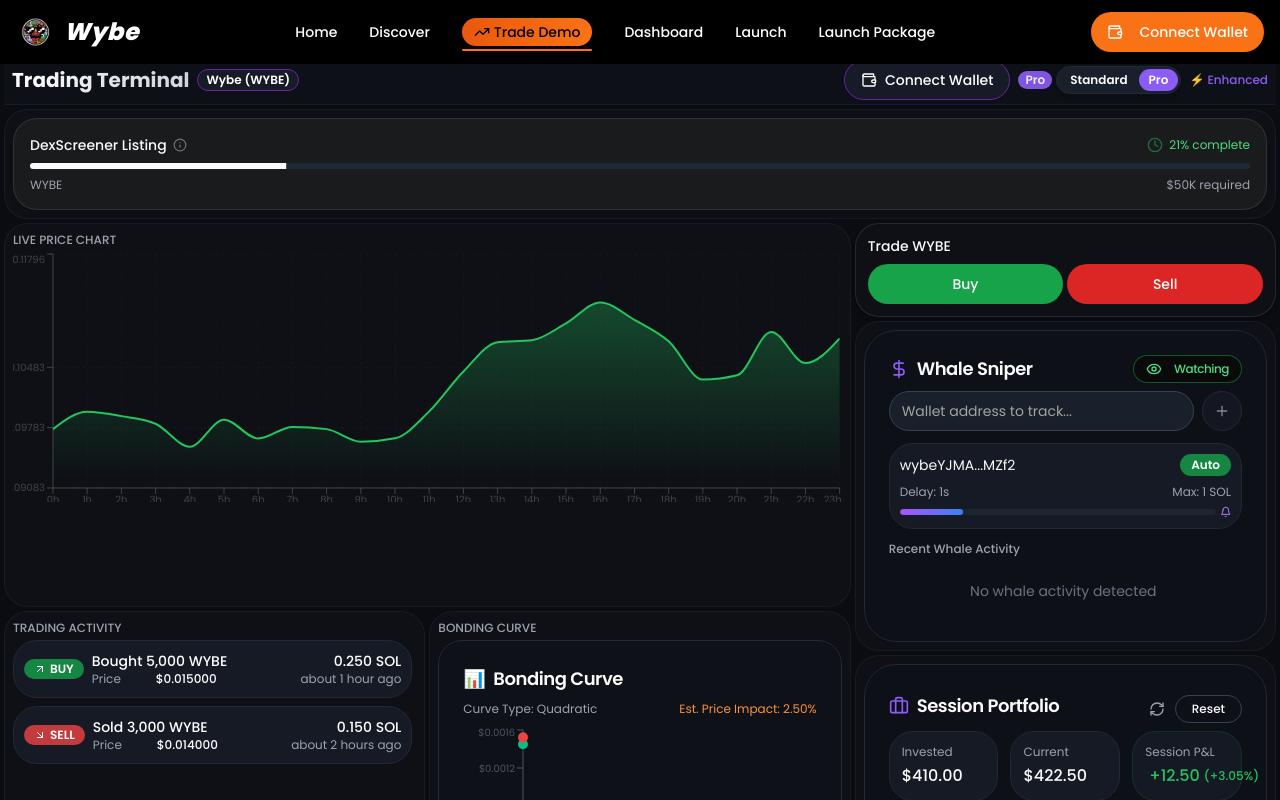
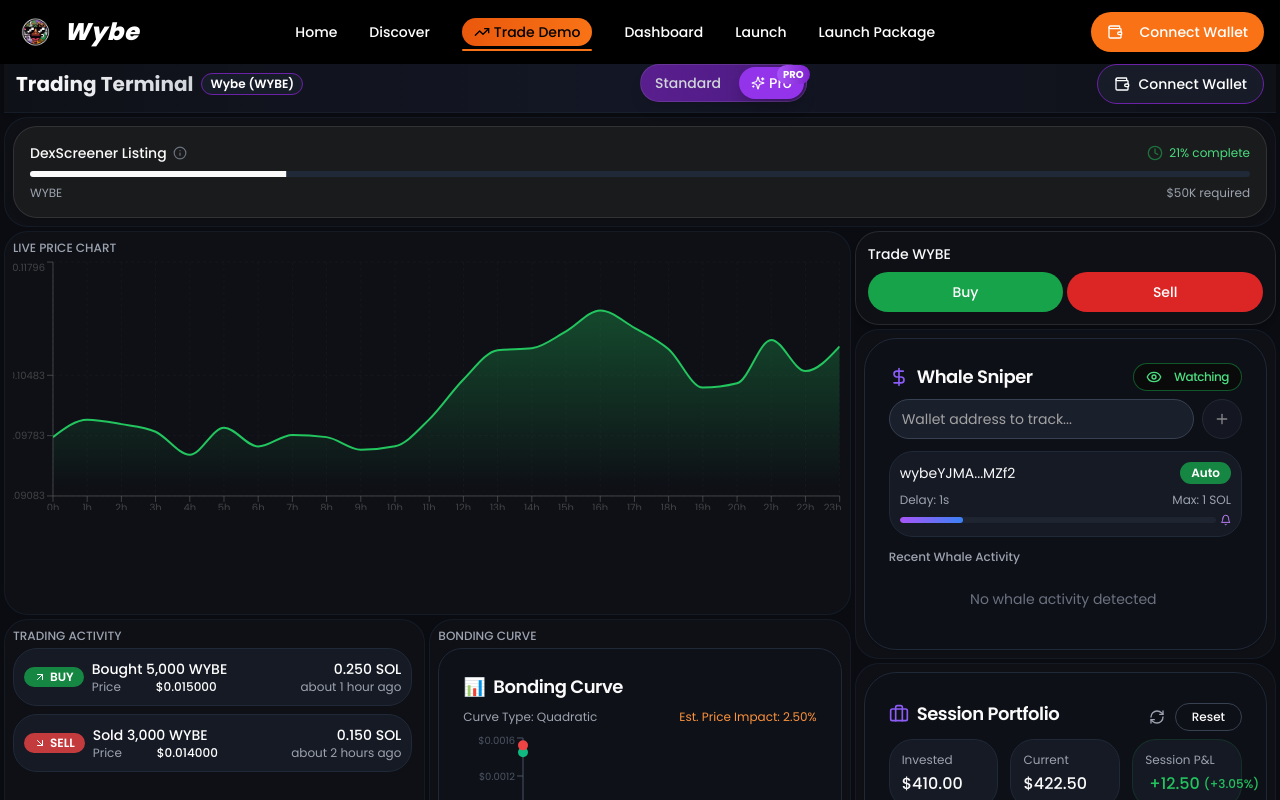
Before and after one commit to yashastest/wybe, a React (Vite) app: page /trade-demo in a window 1280 px wide. Shown: the top 800 px of the page. Built offline with nearby package versions, Linux system fonts and the light colour scheme.

Commit message:
feat: Add standard/pro trading mode toggle
Adds a prominent toggle to switch between standard and pro trading modes in the TradeDemo screen, enhancing the user interface.

```diff
--- a/src/components/EnhancedModeToggle.tsx
+++ b/src/components/EnhancedModeToggle.tsx
@@ -2,6 +2,10 @@
 import React from 'react';
 import { motion } from 'framer-motion';
 import { Badge } from '@/components/ui/badge';
+import { Toggle } from '@/components/ui/toggle';
+import { ToggleGroup, ToggleGroupItem } from '@/components/ui/toggle-group';
+import { Switch } from '@/components/ui/switch';
+import { Sparkles } from 'lucide-react';
 
 interface EnhancedModeToggleProps {
   isEnhanced: boolean;
@@ -13,37 +17,63 @@ const EnhancedModeToggle: React.FC<EnhancedModeToggleProps> = ({
   onToggle
 }) => {
   return (
-    <div className="flex items-center space-x-2">
     <motion.div
-        className="flex bg-[#1A1F2C] rounded-lg p-0.5 cursor-pointer shadow-md border border-gray-800"
-        whileHover={{ scale: 1.03 }}
-        whileTap={{ scale: 0.97 }}
+      className="relative z-10"
+      initial={{ opacity: 0 }}
+      animate={{ opacity: 1 }}
+      transition={{ delay: 0.1 }}
+    >
+      <div
+        className={`
+          flex items-center gap-1.5 cursor-pointer p-0.5 rounded-xl
+          bg-gradient-to-r ${isEnhanced
+          ? 'from-purple-800/80 via-purple-700/60 to-purple-800/50'
+          : 'from-gray-800 via-gray-800 to-gray-800'}
+          backdrop-blur-md shadow-lg border border-white/10 hover:border-white/20 transition-all
+        `}
         onClick={onToggle}
       >
-        <Badge
-          variant={isEnhanced ? "outline" : "secondary"}
-          className={`transition-all duration-200 ${!isEnhanced ? 'bg-[#232734] text-white border-0' : 'bg-transparent border-transparent'}`}
+        <motion.div
+          className={`
+            flex items-center justify-center px-3 py-1.5 rounded-lg text-sm font-medium transition-colors
+            ${!isEnhanced
+              ? 'bg-[#1A1F2C]/90 text-white shadow-inner'
+              : 'text-gray-300 hover:text-gray-100'}
+          `}
+          whileHover={{ scale: 1.05 }}
+          whileTap={{ scale: 0.95 }}
         >
           Standard
-        </Badge>
-        <Badge
-          variant={isEnhanced ? "secondary" : "outline"}
-          className={`transition-all duration-200 ${isEnhanced ? 'bg-[#8B5CF6] text-white border-0' : 'bg-transparent border-transparent'}`}
+        </motion.div>
+
+        <motion.div
+          className={`
+            flex items-center justify-center gap-1 px-3 py-1.5 rounded-lg text-sm font-medium transition-colors
+            ${isEnhanced
+              ? 'bg-purple-600 text-white shadow-lg'
+              : 'text-gray-400 hover:text-gray-200'}
+          `}
+          whileHover={{ scale: 1.05 }}
+          whileTap={{ scale: 0.95 }}
         >
+          <Sparkles size={14} className={isEnhanced ? "text-white" : "text-gray-400"} />
           Pro
-        </Badge>
         </motion.div>
+
         {isEnhanced && (
           <motion.div
-          className="text-[#8B5CF6] text-xs font-medium"
-          initial={{ opacity: 0, y: -5 }}
-          animate={{ opacity: 1, y: 0 }}
-          transition={{ delay: 0.1 }}
+            className="absolute -top-1 -right-1"
+            initial={{ scale: 0 }}
+            animate={{ scale: 1 }}
+            transition={{ type: "spring", stiffness: 500, damping: 15 }}
           >
-          ⚡ Enhanced
+            <Badge className="bg-gradient-to-r from-purple-500 to-purple-700 px-1.5 text-[10px] font-bold border-0">
+              PRO
+            </Badge>
           </motion.div>
         )}
       </div>
+    </motion.div>
   );
 };
 
--- a/src/pages/TradeDemo.tsx
+++ b/src/pages/TradeDemo.tsx
@@ -16,13 +16,14 @@ import { Badge } from '@/components/ui/badge';
 import { useWallet } from '@/hooks/useWallet.tsx';
 import { useWalletBalance } from '@/hooks/useWalletBalance';
 import { useTokenTrading } from '@/hooks/useTokenTrading';
-import { Loader2, Wallet as WalletIcon, CircleDollarSign } from 'lucide-react';
+import { Loader2, Wallet as WalletIcon, CircleDollarSign, Sparkles } from 'lucide-react';
 import { Button } from '@/components/ui/button';
 import { toast } from 'sonner';
 import TokenPriceChart from '@/components/TokenPriceChart';
 import DexScreenerListingProgress from '@/components/DexScreenerListingProgress';
 import TradingActivityFeed from '@/components/TradingActivityFeed';
 import { Card, CardContent } from '@/components/ui/card';
+import TradingInterface from '@/components/TradingInterface';
 
 const TradeDemo: React.FC = () => {
   useScrollToTop();
@@ -113,8 +114,8 @@ const TradeDemo: React.FC = () => {
           transition={{ duration: 0.3 }}
           className="max-w-[1920px] mx-auto"
         >
-          {/* Top Trading Bar - Minimal and compact */}
-          <div className="flex items-center justify-between gap-1 px-2 py-1 bg-[#0F1118]/90 border-b border-gray-800/50">
+          {/* Top Trading Bar with Prominent Toggle */}
+          <div className="relative flex items-center justify-between gap-2 px-3 py-2 bg-gradient-to-r from-[#0F1118]/95 via-[#131726]/95 to-[#0F1118]/95 border-b border-gray-800/50 shadow-md">
             <div className="flex items-center gap-2">
               <h1 className="text-xl font-bold bg-gradient-to-r from-white via-gray-200 to-gray-300 bg-clip-text text-transparent hidden md:block">
                 Trading Terminal
@@ -129,23 +130,21 @@ const TradeDemo: React.FC = () => {
               )}
             </div>
 
+            {/* Prominent Mode Toggle */}
+            <motion.div
+              className="absolute left-1/2 transform -translate-x-1/2 top-2"
+              initial={{ y: -20, opacity: 0 }}
+              animate={{ y: 0, opacity: 1 }}
+              transition={{ delay: 0.2, type: "spring", stiffness: 300 }}
+            >
+              <EnhancedModeToggle
+                isEnhanced={isEnhancedMode}
+                onToggle={() => setIsEnhancedMode(!isEnhancedMode)}
+              />
+            </motion.div>
+
             <div className="flex items-center gap-2">
               {renderWalletButton()}
-
-              <div className="flex items-center">
-                {isEnhancedMode && (
-                  <Badge
-                    variant="secondary"
-                    className="mr-1 px-1.5 py-0 text-xs bg-[#8B5CF6] text-white animate-pulse"
-                  >
-                    Pro
-                  </Badge>
-                )}
-                <EnhancedModeToggle
-                  isEnhanced={isEnhancedMode}
-                  onToggle={() => setIsEnhancedMode(!isEnhancedMode)}
-                />
-              </div>
             </div>
           </div>
 
```
Lines whose indentation alone changed are shown as unchanged.
